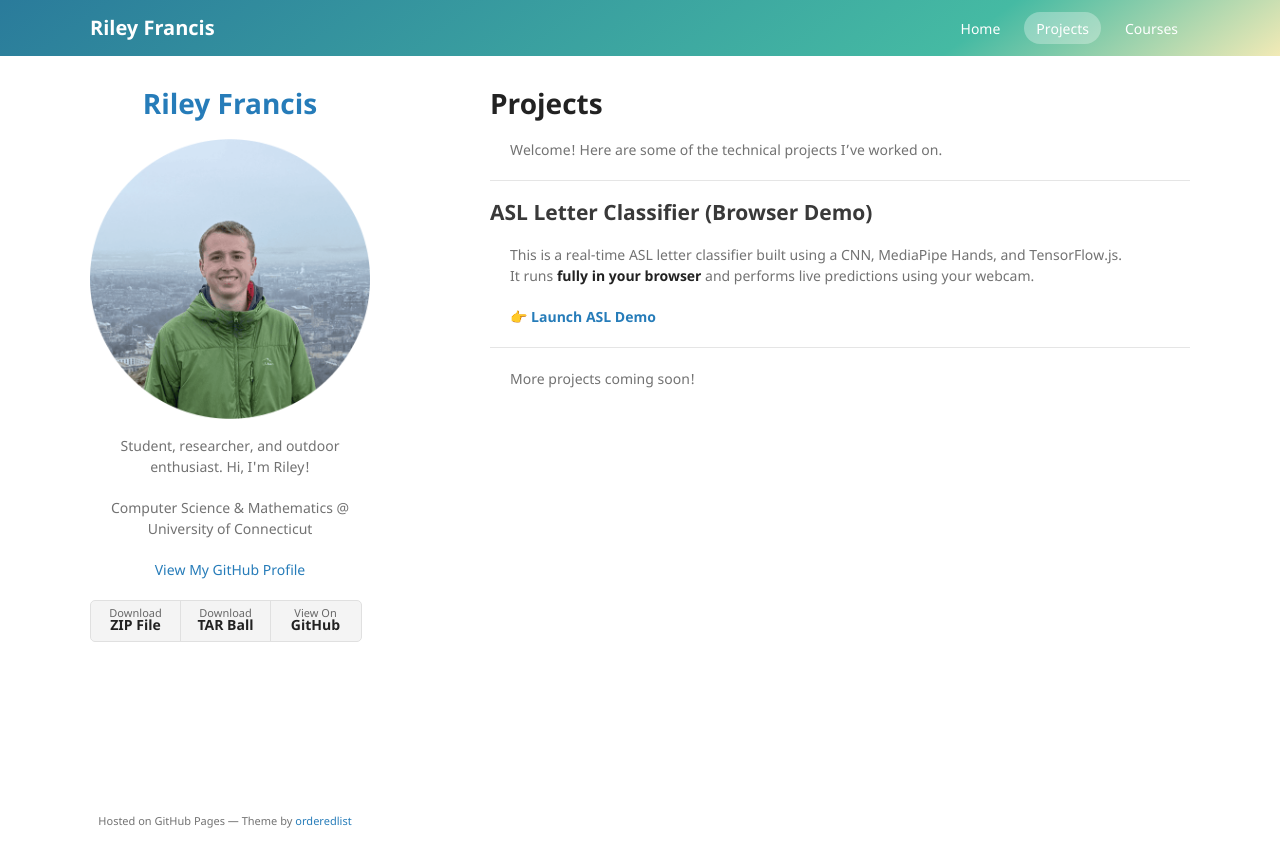
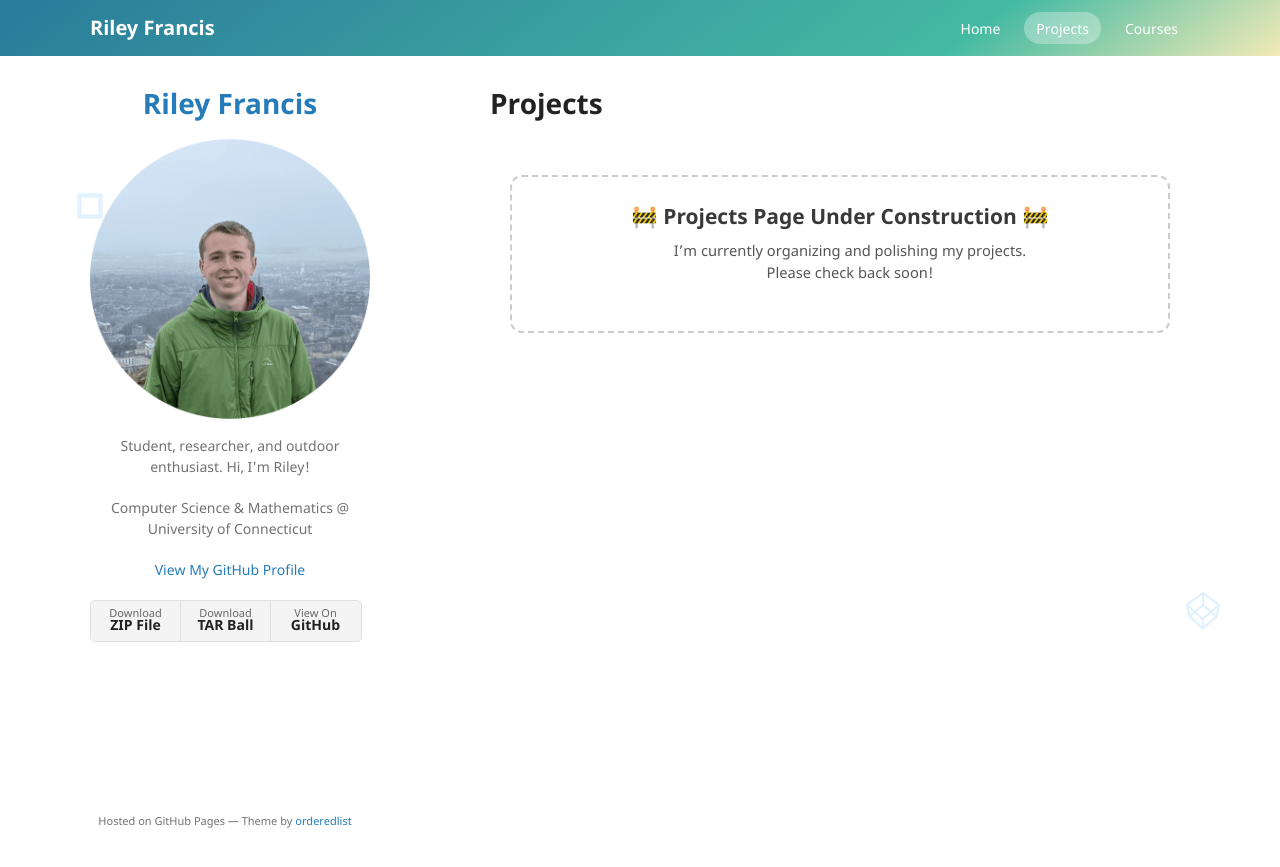
Before and after one commit to RileyFrancis/rileyfrancis.github.io, a Jekyll site: the page built from projects.md, in a window 1280 px wide. Shown: the top 867 px of the page. Built offline with Jekyll 4.4.1, drawn with Linux system fonts in a browser that asks for light colours.

Commit message:
cool cubes

```diff
--- a/_layouts/default.html
+++ b/_layouts/default.html
@@ -12,8 +12,18 @@
     <![endif]-->
     {% include head-custom.html %}
   </head>
+
+
   <body>
     {% include nav.html %}
+
+    <div class="cube-layer">
+      <svg class="cube-svg" viewBox="-50 -50 100 100" data-speed="0.2"
+          style="top: 20%; left: 5%;"></svg>
+
+      <svg class="cube-svg" viewBox="-50 -50 100 100" data-speed="0.35"
+          style="top: 65%; right: 4%;"></svg>
+    </div>
 
     <div class="wrapper">
       <header>
@@ -64,5 +74,65 @@
     </div>
 
     <script src="{{ '/assets/js/scale.fix.js' | relative_url }}"></script>
+
+<script>
+const cubes = document.querySelectorAll('.cube-svg');
+
+function project([x,y,z]) {
+  const d = 200;
+  const scale = d / (d + z);
+  return [x * scale, y * scale];
+}
+
+function cubeLines(rotX, rotY) {
+  const s = 20;
+  const pts = [
+    [-s,-s,-s], [ s,-s,-s], [ s, s,-s], [-s, s,-s],
+    [-s,-s, s], [ s,-s, s], [ s, s, s], [-s, s, s]
+  ];
+
+  const rx = a => ([x,y,z]) => [x, y*Math.cos(a)-z*Math.sin(a), y*Math.sin(a)+z*Math.cos(a)];
+  const ry = a => ([x,y,z]) => [x*Math.cos(a)+z*Math.sin(a), y, -x*Math.sin(a)+z*Math.cos(a)];
+
+  const p = pts.map(ry(rotY)).map(rx(rotX)).map(project);
+
+  return [
+    [0,1],[1,2],[2,3],[3,0],
+    [4,5],[5,6],[6,7],[7,4],
+    [0,4],[1,5],[2,6],[3,7]
+  ].map(([a,b]) => [p[a],p[b]]);
+}
+
+let y = window.scrollY;
+let ty = y;
+let v = 0;
+
+window.addEventListener('scroll', () => ty = window.scrollY);
+
+function animate() {
+  v += (ty - y) * 0.07;
+  v *= 0.85;
+  y += v;
+
+  cubes.forEach((svg, i) => {
+    const speed = parseFloat(svg.dataset.speed);
+    const r = y * 0.002 + i;
+
+    const lines = cubeLines(r, r * 0.8);
+    svg.innerHTML = lines.map(
+      ([[x1,y1],[x2,y2]]) =>
+        `<line x1="${x1}" y1="${y1}" x2="${x2}" y2="${y2}"/>`
+    ).join('');
+
+    svg.style.transform = `translateY(${y * speed}px)`;
+  });
+
+  requestAnimationFrame(animate);
+}
+
+animate();
+</script>
+
+
   </body>
 </html>
--- a/assets/css/style.scss
+++ b/assets/css/style.scss
@@ -139,3 +139,49 @@ section ol {
 .top-banner-links a.active {
   background-color: rgba(255, 255, 255, 0.3);
 }
+
+
+
+.under-construction {
+  text-align: center;
+  margin: 4em auto;
+  padding: 2em;
+  max-width: 600px;
+  border: 2px dashed #ccc;
+  border-radius: 12px;
+  color: #555;
+}
+
+.under-construction h2 {
+  margin-bottom: 0.5em;
+  font-weight: 600;
+}
+
+.under-construction p {
+  font-size: 1.05em;
+  line-height: 1.5;
+}
+
+
+
+/* ===== Parallax Background Shapes ===== */
+.cube-layer {
+  position: fixed;
+  inset: 0;
+  pointer-events: none;
+  z-index: 0; /* IMPORTANT: not negative */
+}
+
+.cube-svg {
+  position: absolute;
+  width: 52px;
+  height: 52px;
+  overflow: visible;
+  opacity: 0.22;
+}
+
+.cube-svg line {
+  stroke: #6bbcff;
+  stroke-width: 2;
+  vector-effect: non-scaling-stroke;
+}
--- a/projects.md
+++ b/projects.md
@@ -5,17 +5,10 @@ title: Projects
 
 # Projects
 
-Welcome! Here are some of the technical projects I’ve worked on.
-
----
-
-## ASL Letter Classifier (Browser Demo)
-
-This is a real-time ASL letter classifier built using a CNN, MediaPipe Hands, and TensorFlow.js.
-It runs **fully in your browser** and performs live predictions using your webcam.
-
-👉 **[Launch ASL Demo](./asl-demo.html)**
-
----
-
-More projects coming soon!
+<div class="under-construction">
+  <h2>🚧 Projects Page Under Construction 🚧</h2>
+  <p>
+    I’m currently organizing and polishing my projects.<br>
+    Please check back soon!
+  </p>
+</div>
```
